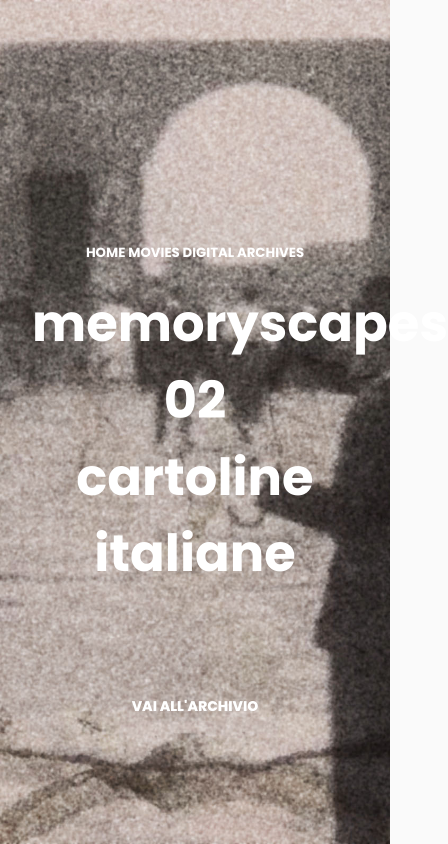
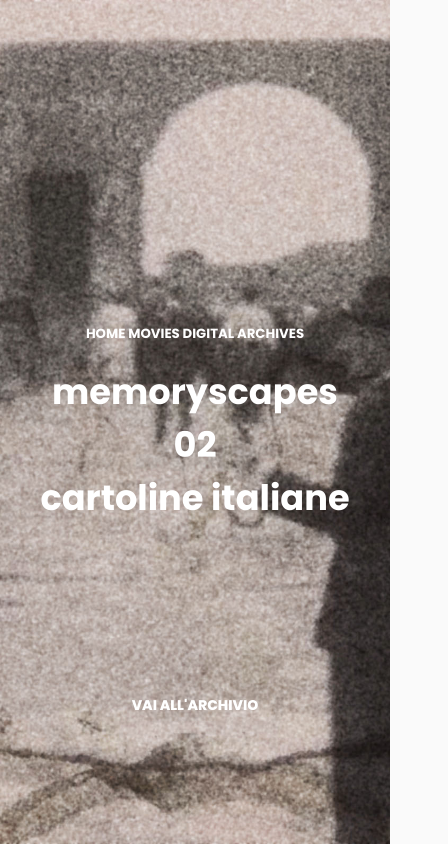
Before and after one commit to bdus-dev/memoryscape, a React (Create React App) app: page / in a window 390 px wide. Shown: the whole page, 448 px wide, since content can reach past the window. Built offline with nearby package versions, Linux system fonts and the light colour scheme.

Commit message:
Ottimizzazione mobile

```diff
--- a/package.json
+++ b/package.json
@@ -1,6 +1,6 @@
 {
   "name": "memoryscape",
-  "version": "1.1.1",
+  "version": "1.1.2",
   "description": "Memoryscape",
   "bugs": "https://github.com/bdus-dev/memoryscape/issues",
   "email": "info@bradypus.net",
@@ -13,6 +13,7 @@
     "@material-ui/icons": "^4.9.1",
     "@material-ui/lab": "^4.0.0-alpha.42",
     "@material-ui/styles": "^4.9.0",
+    "@u-wave/react-vimeo": "^0.8.1",
     "axios": "^0.19.2",
     "ci": "^1.0.0",
     "classnames": "^2.2.6",
--- a/src/components/Intro/Intro.jsx
+++ b/src/components/Intro/Intro.jsx
@@ -32,6 +32,9 @@ const useStyles = makeStyles((theme) => ({
   mainTitle: {
     fontSize: '3.2em',
     marginBlockStart: '0',
+    [theme.breakpoints.down('xs')]: {
+      fontSize: '2.2em',
+    },
   },
   languageContainer: {
     marginTop: 'auto',
--- a/src/components/Search/Search.jsx
+++ b/src/components/Search/Search.jsx
@@ -22,23 +22,32 @@ const useStyles = makeStyles((theme) => ({
     display: 'flex',
     flexDirection: 'column',
     justifyContent: 'center',
-    marginBottom: '3rem',
+    marginBottom: '4rem',
 
   },
   textBox: {
     color: '#fff',
     marginTop: '1em',
     paddingTop: '1em',
+    [theme.breakpoints.down('xs')]: {
+      marginTop: '2.5em',
+    },
   },
   mainTitle: {
     fontSize: '2em',
     marginBlockStart: '0',
+    [theme.breakpoints.down('xs')]: {
+      fontSize: '1.5em',
+    },
   },
   yearButton: {
     color: '#fff',
     fontWeight: '900',
     '&.active': {
       backgroundColor: col,
+    },
+    [theme.breakpoints.down('xs')]: {
+      fontSize: '.7em',
     },
   },
   filterContainer: {
@@ -64,12 +73,11 @@ export default function Search(props) {
             </Button>
           <h1 className={classes.mainTitle}>{title.main}<br />{title.sub}</h1>
         </Box>
+
+        {/* Barra di ricerca */}
         <Box>
-          <Grid
-            justify="space-between"
-            container
-            alignItems="center"
-            >
+
+          <Grid container justify="space-between" alignItems="center">
             <FilterContextComponent>
               <Grid item xs={12} md={7}>
                 <Box component="div">
@@ -92,17 +100,19 @@ export default function Search(props) {
                 </Box>
               </Grid>
 
-              <Grid item className={classes.filterContainer} xs={9} md={3}>
+              <Grid item className={classes.filterContainer} xs={8} md={3}>
                 <PlacesAutocomplete />
               </Grid>
 
-              <Grid item className={classes.filterContainer} xs={3} md={2}>
+              <Grid item className={classes.filterContainer} xs={4} md={2}>
                 <FilterModal />
               </Grid>
             </FilterContextComponent>
           </Grid>
 
         </Box>
+        {/* Fine barra di ricerca */}
+
       </Typography>
 
       <Results qs={qstring} />
```
